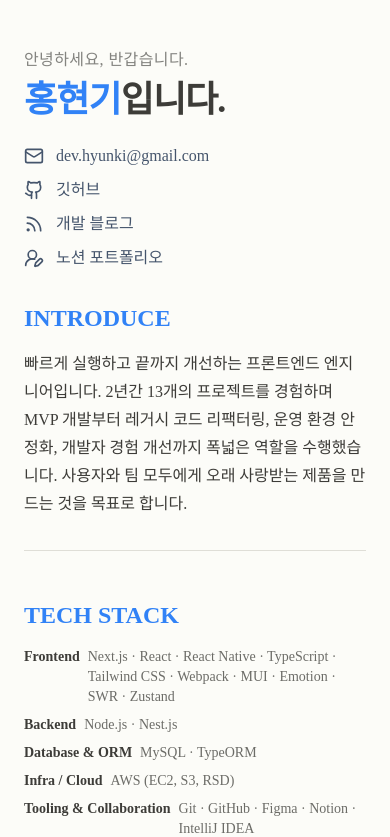
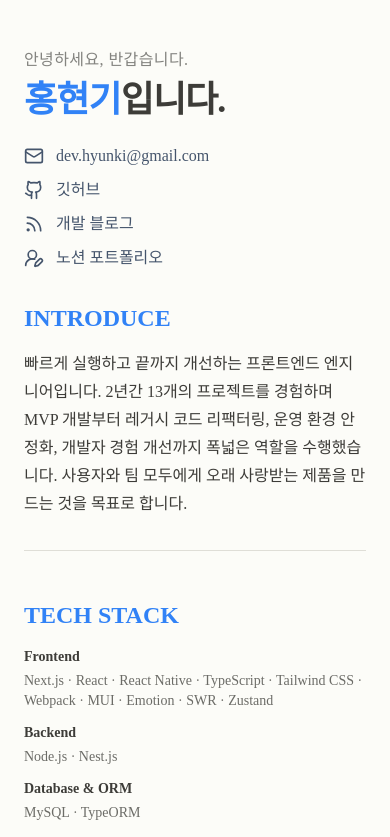
Before and after one commit to HongHyunKi/nextjs-resume, a Next.js app: page / in a window 390 px wide. Shown: the top 837 px of the page. Built offline with nearby package versions, Linux system fonts and the light colour scheme.

Commit message:
fix: 모바일 TECH_STACK 레이아웃 개선

```diff
--- a/app/page.tsx
+++ b/app/page.tsx
@@ -106,13 +106,16 @@ export default function ResumePage() {
         {/** Tech Stack */}
         <section className="mb-12 border-b border-border pb-10">
           <h2 className="mb-4 text-2xl font-bold text-blue-600">TECH STACK</h2>
-          <div className="flex flex-col gap-2">
+          <div className="flex flex-col gap-3 sm:gap-2">
             {TECH_STACK.map(
               (
                 stack: { category: string; skills: string[] },
                 index: number
               ) => (
-                <div key={index} className="flex items-baseline gap-2">
+                <div
+                  key={index}
+                  className="flex flex-col sm:flex-row sm:items-baseline gap-1 sm:gap-2"
+                >
                   <span className="text-sm font-semibold text-foreground/80 whitespace-nowrap">
                     {stack.category}
                   </span>
```
